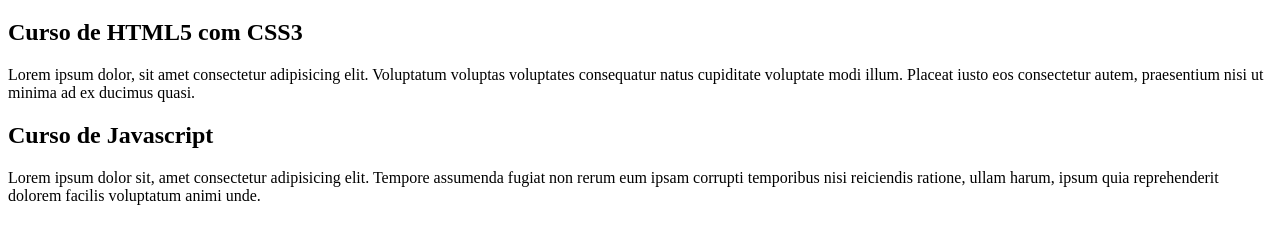
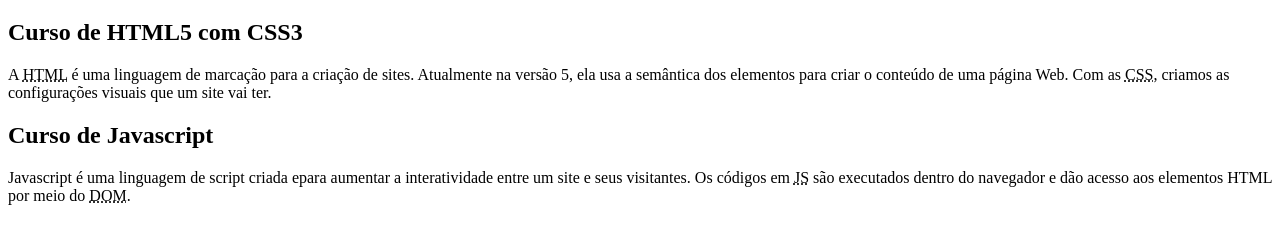
Before and after one commit to KevynAlvex/projeto-site, a plain HTML site: page index.html in a window 1280 px wide. Shown: the part 61-304 px from the top of the page. Drawn offline with Linux system fonts and the light colour scheme.

Commit message:
Update index.html

```diff
--- a/index.html
+++ b/index.html
@@ -12,11 +12,11 @@
         </header>
         <article>
             <h2>Curso de HTML5 com CSS3</h2>
-            <p>Lorem ipsum dolor, sit amet consectetur adipisicing elit. Voluptatum voluptas voluptates consequatur natus cupiditate voluptate modi illum. Placeat iusto eos consectetur autem, praesentium nisi ut minima ad ex ducimus quasi.</p>
+            <p>A <abbr title="HyperText Markup Language">HTML</abbr> é uma linguagem de marcação para a criação de sites. Atualmente na versão 5, ela usa a semântica dos elementos para criar o conteúdo de uma página Web. Com as <abbr title="Cascading Style Sheets">CSS</abbr>, criamos as configurações visuais que um site vai ter.</p>
         </article>
         <article>
             <h1>Curso de Javascript</h1>
-            <p>Lorem ipsum dolor sit, amet consectetur adipisicing elit. Tempore assumenda fugiat non rerum eum ipsam corrupti temporibus nisi reiciendis ratione, ullam harum, ipsum quia reprehenderit dolorem facilis voluptatum animi unde. </p>
+            <p>Javascript é uma linguagem de script criada epara aumentar a interatividade entre um site e seus visitantes. Os códigos em <abbr title="Javascript">JS</abbr> são executados dentro do navegador e dão acesso aos elementos HTML por meio do <abbr title="Document Object Model">DOM</abbr>.</p>
         </article>
     </main>
 </body>
```
